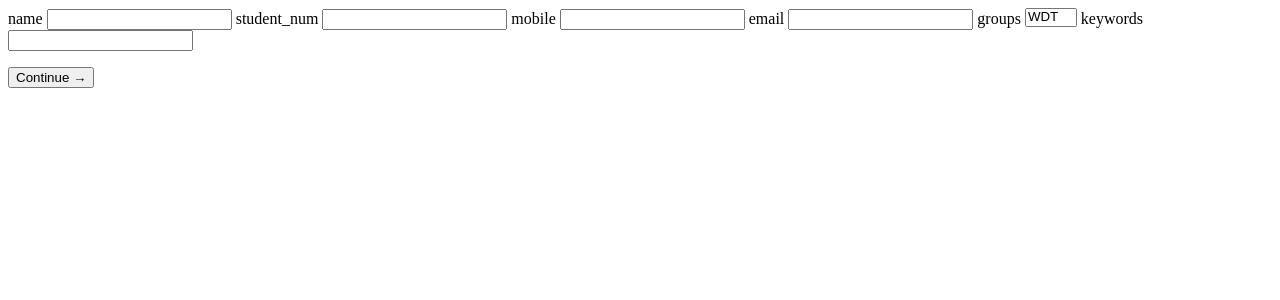
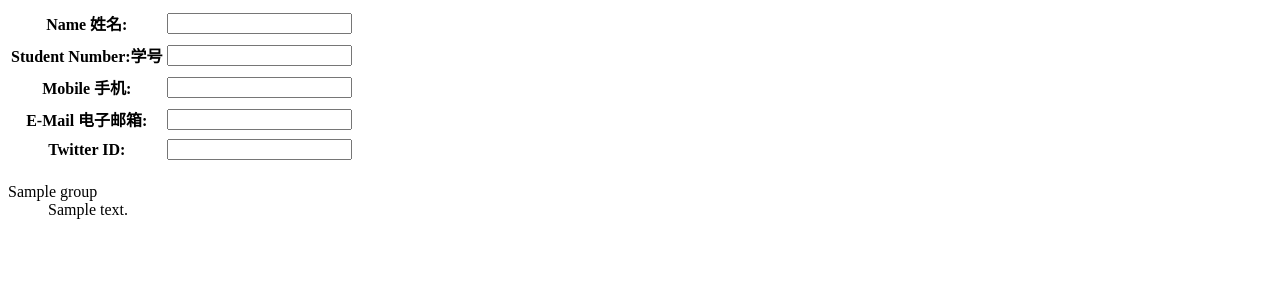
Before and after one commit to xdlinux/geekcollector, a Python web app: template templates/signup.html in a window 1280 px wide. Shown: the top 300 px of the page. Run offline with Jinja, Linux system fonts and the light colour scheme; the template is opened without the code that fills it: most values are stand-ins (such as "Sample title", 1, 10 or a date in 2020).

Commit message:
生成signup.html的大框架

```diff
--- a/templates/signup.html
+++ b/templates/signup.html
@@ -1,19 +1,67 @@
 <!DOCTYPE html>
-<title>Xdlinux</title>
-<body id="signup">
-	<form action="/signup" method="post">
-	<label for="name">name</label>		<input type="text" name="name" value="">
-	<label for="student_num">student_num</label> <input type="text" name="student_num"  >
-	<label for="mobile">mobile</label>	 <input type="text" name="mobile" value="" >
-	<label for="email">email</label>		<input type="email" name="email" value="" >
-	<label for="groups">groups</label>		 <select name="groups"  multiple  size="1">
-			<option value="1">WDT</option>
-			<option value="2">Android</option>
-			<option value="3">Video</option>
-			<option value="4">Newbie</option>
-		</select>
-<label for="keywords">keywords</label><input type="text" name="keywords" value="" >
+<head>
+<title>XDL 2011</title>
+</head>
+<body>
+    <form action="" method="post">
+        <div id="base">
+            <table>
+                <tr>
+                    <th>Name 姓名:</th>
+                    <td><input type="text" name="name" /></td>
+                </tr>
+                <tr>
+                    <td id="nameinfo" colspan="2"></td>
+                </tr>
+                <tr>
+                    <th>Student Number:学号</th>
+                    <td><input type="text" name="student_num" /></td>
+                </tr>
+                <tr>
+                	<td id="sninfo" colspan="2"></td>
+                </tr>
+                <tr>
+                    <th>Mobile 手机:</th>
+                    <td><input type="text" name="mobile" value="" ></td>
+                </tr>
+                <tr>
+                	<td id="mobileinfo" colspan="2"></td>
+                </tr>
+                <tr>
+                    <th>E-Mail 电子邮箱:</th>
+                    <td>
+                        <input name="email" type="email" />
+                    </td>
+                </tr>
+                <tr>
+                	<td id="emailinfo" colspan="2"></td>
+                </tr>
+                <tr>
+                    <th>Twitter ID:</th>
+                    <td>
+                        <input name="twitter_id" type="text" />
+                    </td>
+                </tr>
+                <tr>
+                	<td id="twitterinfo" colspan="2"></td>
+                </tr>
+            </table>
+        </div>
+        <div id="groups">
+            {% for group in groups %}
+            <div>
+                <input type="hidden" value="{{ group.id }}">
+                <dl>
+                    <dt>{{ group }}</dt>
+                    <dd>
+                        {{ group.describe }}
+                    </dd>
+                </dl>
+            </div>
+            {% endfor %}
+        </div>
+        <div id="keywords">
 
-		<p><input type="submit" value="Continue &rarr;"></p>
-	</form>
+        </div>
+    </form>
 </body>
```
Also changed, not shown: templates/base.html (added, +27 -0 lines), templates/count/count.html (+6 -22 lines), templates/index.html (deleted).
